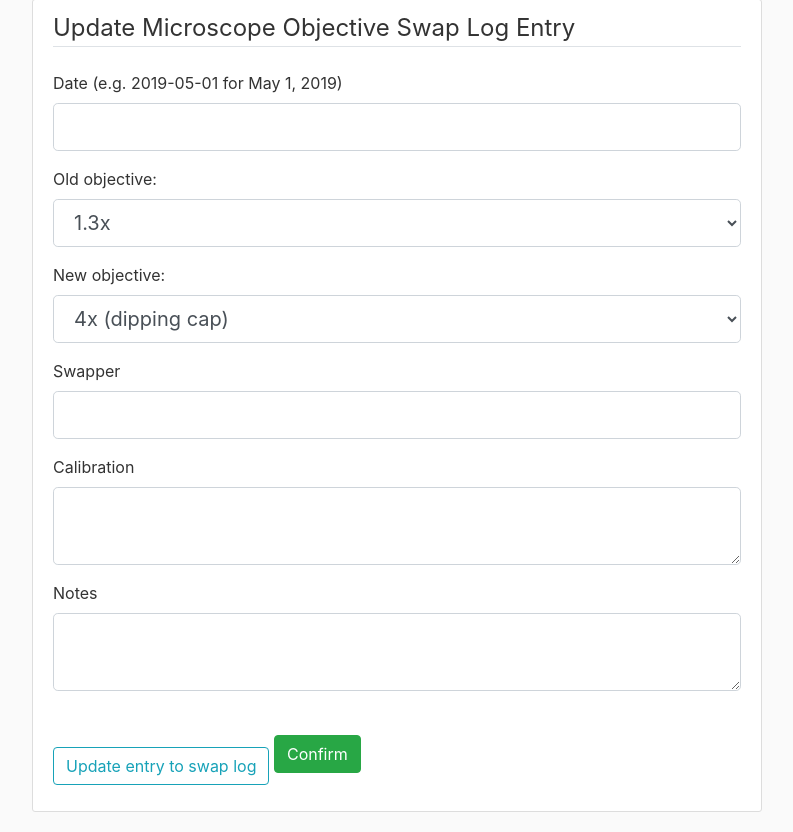
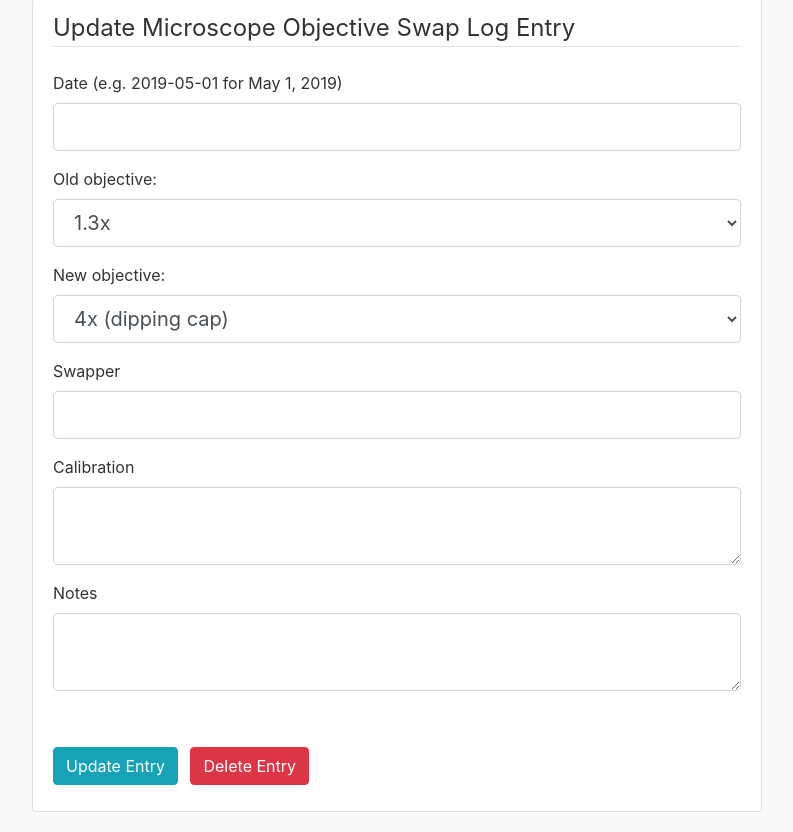
Before and after one commit to BrainCOGS/lightserv, a Flask app: template lightserv/templates/update_swap_log_entry.html in a window 1280 px wide. Shown: the part 81-913 px from the top of the page, without its empty margins (53-846 px from the left). Run offline with Flask 2, Linux system fonts and the light colour scheme; the template is opened without the code that fills it: values that come from a table or form of the project are taken from there, others are empty; some libraries are stand-ins or nearby versions.

Commit message:
got update and delete microscope swap log entry working

```diff
--- a/lightserv/microscope/forms.py
+++ b/lightserv/microscope/forms.py
@@ -42,8 +42,7 @@ class UpdateSwapLogEntryForm(FlaskForm):
 	calibration = TextAreaField('Calibration',validators=[DataRequired(),Length(max=1000)])
 	notes = TextAreaField('Notes',validators=[DataRequired(),Length(max=1000)])
 
-	submit = SubmitField('Update entry to swap log')
-	delete = SubmitField('Delete entry from swap log')
+	submit = SubmitField('Update Entry')
 
 	def validate_date(self,date):
 		''' Makes sure that the date is in the proper format  '''
--- a/lightserv/templates/update_swap_log_entry.html
+++ b/lightserv/templates/update_swap_log_entry.html
@@ -91,10 +91,10 @@
 
 			</fieldset>
 			<div class="form-group">
-				{{ form.submit(class="btn btn-outline-info mt-4") }}
-				{{ form.delete(class="btn btn-outline-danger mt-4",hidden='true',id='form_submit') }}
+				{{ form.submit(class="btn btn-info mt-4") }}
+	            <button type="button" class="btn btn-danger mt-4 ml-2" data-toggle="modal" data-target="#deleteModal">Delete Entry</button>
 				<!-- <button type="button" class="btn btn-primary" data-toggle="modal" data-target="#exampleModal"> -->
-				<button type="button" class="btn btn-success success" id="deleteModal">Confirm</button>
+				<!-- <button type="button" class="btn btn-success success" id="deleteModal">Confirm</button> -->
 			</div>
 		</form>
 	</div>
```
Also changed, not shown: lightserv/microscope/routes.py (+20 -6 lines).
